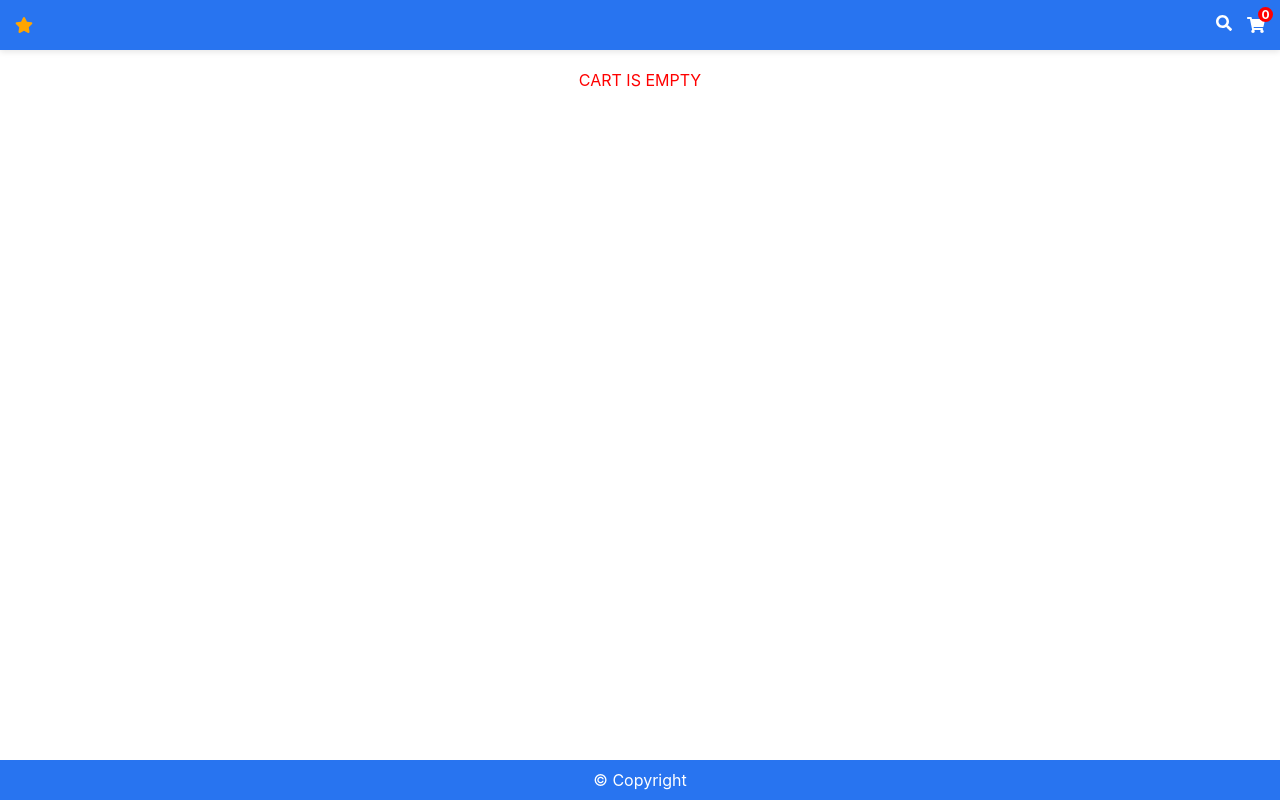
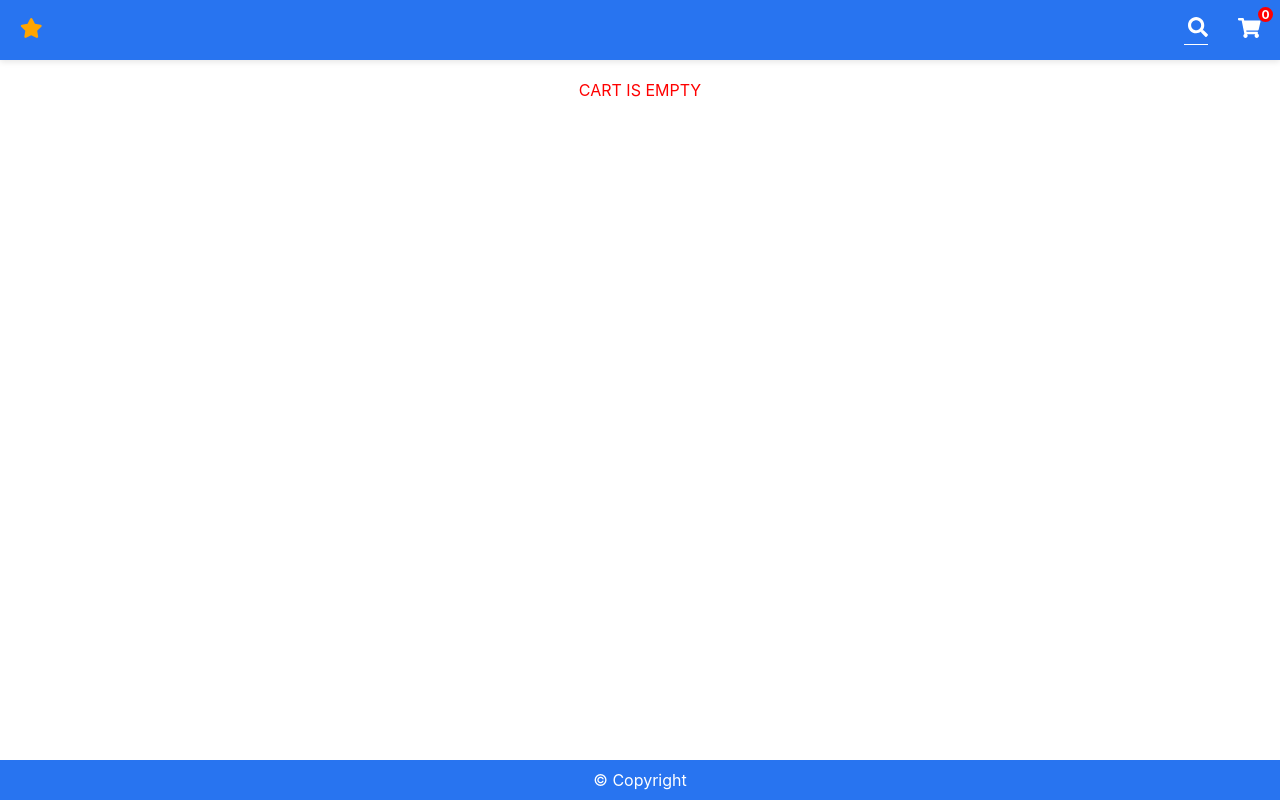
Before and after one commit to anshulch/cart, a React (Create React App) app: page /cart-items in a window 1280 px wide. Built offline with nearby package versions, Linux system fonts and the light colour scheme.

Commit message:
search bar transition effect v2

```diff
--- a/src/App.scss
+++ b/src/App.scss
@@ -25,10 +25,11 @@ ul {
 
 header{
   background-color: $brand--color;
-  padding:15px;
+  padding:18px 20px 15px;
   box-shadow: 0 2px 6px 0 rgba(0, 0, 0, .1);
   .fa--white{
     color: $white;
+    font-size: 20px;
   }
   display: flex;
   justify-content: space-between;
@@ -39,6 +40,7 @@ header{
   }
   .fa__star{
     color: $brand--color-secondry;
+    font-size: 20px;
   }
   .counter{
     position: absolute;
@@ -56,26 +58,45 @@ header{
   }
   .search__bar{
     display: flex;
-    margin-right:15px;
+    margin-right:30px;
     input{
-      width:0;
+      width:20px;
       transition: width 2s;
       border:none;
       color:$white;
-      background-color: $brand--color;
+      background-color: transparent;
+      position: relative;
+      z-index: 1;
+      // margin-right: 20px;
+      outline: none;
+      border-bottom:1px solid $white;
+      padding-bottom:10px;
+
       &::placeholder{
         color: $white;
       }
+      &:focus{
+        width:200px;
+        // background-color: red;
+        // border-bottom:1px solid $white;
+      }
     }
     .fa-search{
-      order:2;
-      &:hover ~ input{
-        width:200px;
-        border-bottom:1px solid $white;
-      }
+      // order:2;
+      position: absolute;
+      right: 72px;
+      top:17px;
     }
   }
 }
+
+// .search__bar input:before {
+//   font-family: FontAwesome;
+//   top:0;
+//   left:-5px;
+//   padding-right:10px;
+//   content: "\f0a9";
+// }
 
 .filters{
   display: flex;
--- a/src/Components/Header.js
+++ b/src/Components/Header.js
@@ -10,7 +10,7 @@ const header = (props) => {
             <aside>
                 <div className="search__bar">
                     <FontAwesomeIcon className="fa--white" icon={faSearch} />
-                    <input placeholder="Search" />
+                    <input />
                 </div>
                 <Link to="/cart-items"><FontAwesomeIcon className="fa--white" icon={faShoppingCart} /></Link>
                 <div className="counter">{props.count}</div>
```
